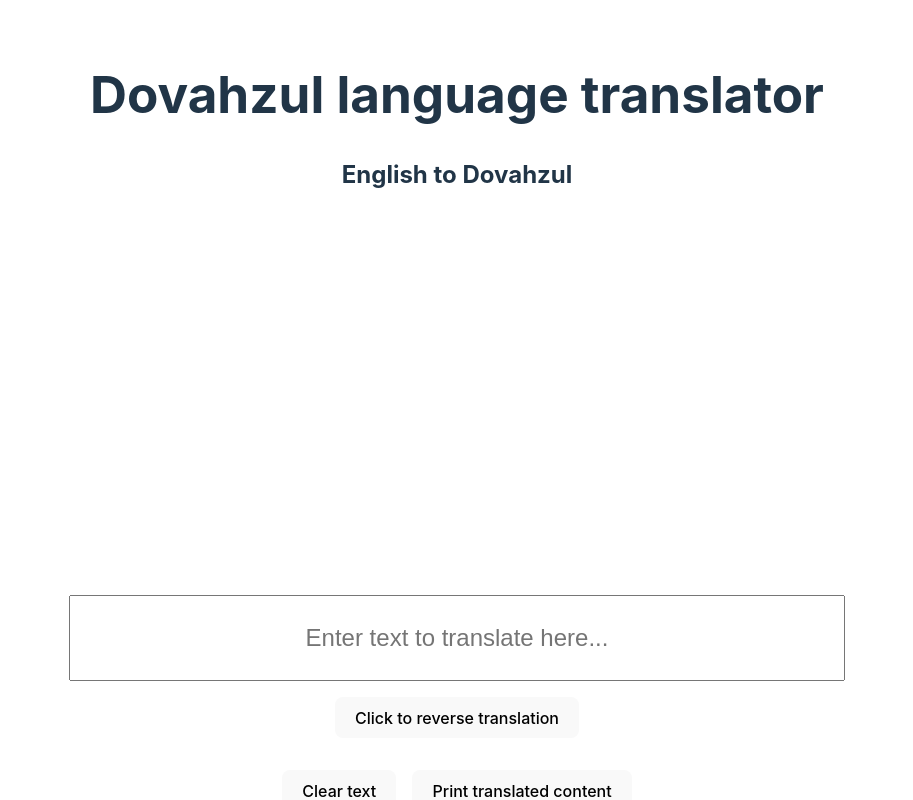
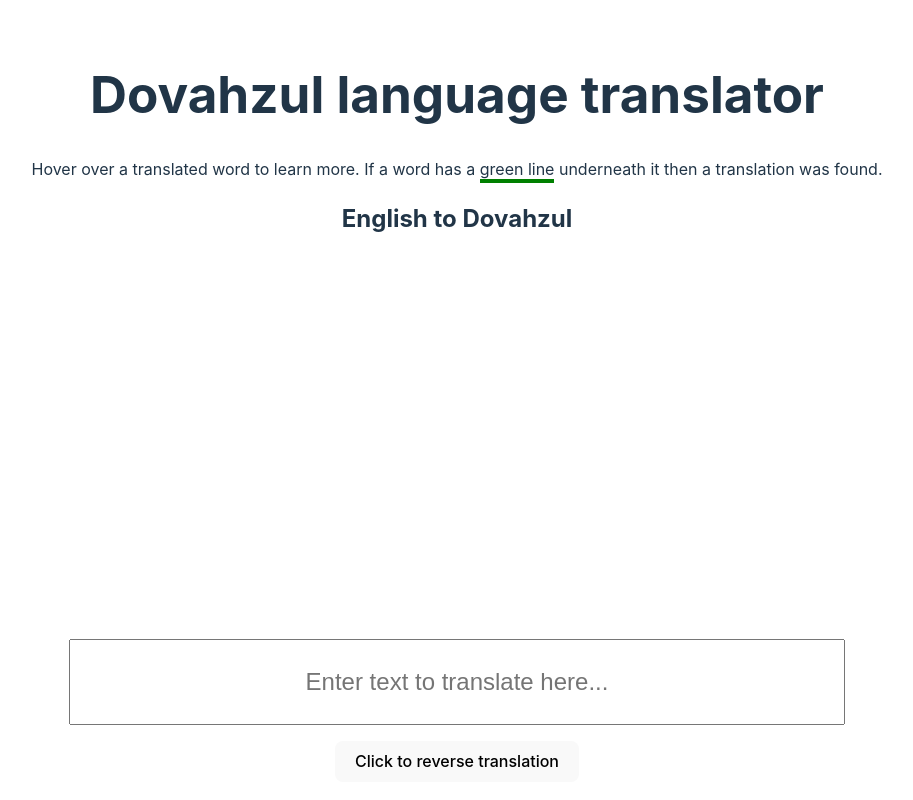
Before and after one commit to joeglDev/Dovahzul-translator, a Svelte app: page / in a window 1280 px wide. Shown: the top 800 px of the page, without its empty margins (183-1096 px from the left). Built offline with nearby package versions, Linux system fonts and the light colour scheme.

Commit message:
Added green line underneath translated words replacing green background colour

```diff
--- a/src/App.svelte
+++ b/src/App.svelte
@@ -4,6 +4,10 @@
 
 <main>
 	<h1>Dovahzul language translator</h1>
+
+	<p>
+		Hover over a translated word to learn more. If a word has a <span class="green-line">green line</span> underneath it then a translation was found.
+	</p>
 
 	<Translator />
 
@@ -30,4 +34,7 @@
 </main>
 
 <style>
+	.green-line {
+		border-bottom: green 4px solid;
+	}
 </style>
--- a/src/lib/TranslatedTextWindow.svelte
+++ b/src/lib/TranslatedTextWindow.svelte
@@ -58,7 +58,7 @@
 	}
 
 	.translated-word {
-		background-color: green;
+		border-bottom: green 4px solid;
 		text-align: center;
 		font-size: 2rem;
 		margin: auto 0.3vw auto 0.3vw;
```
